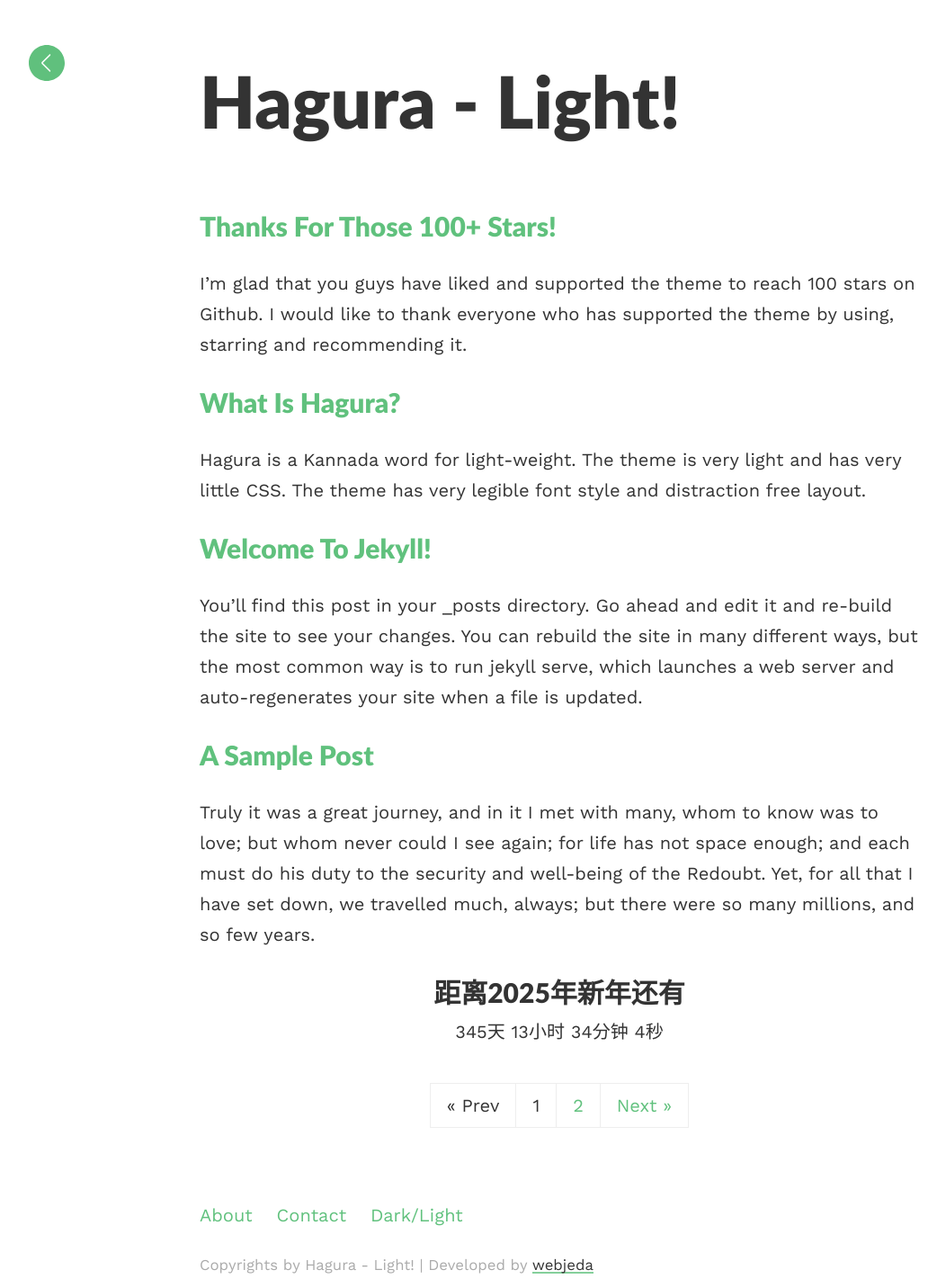
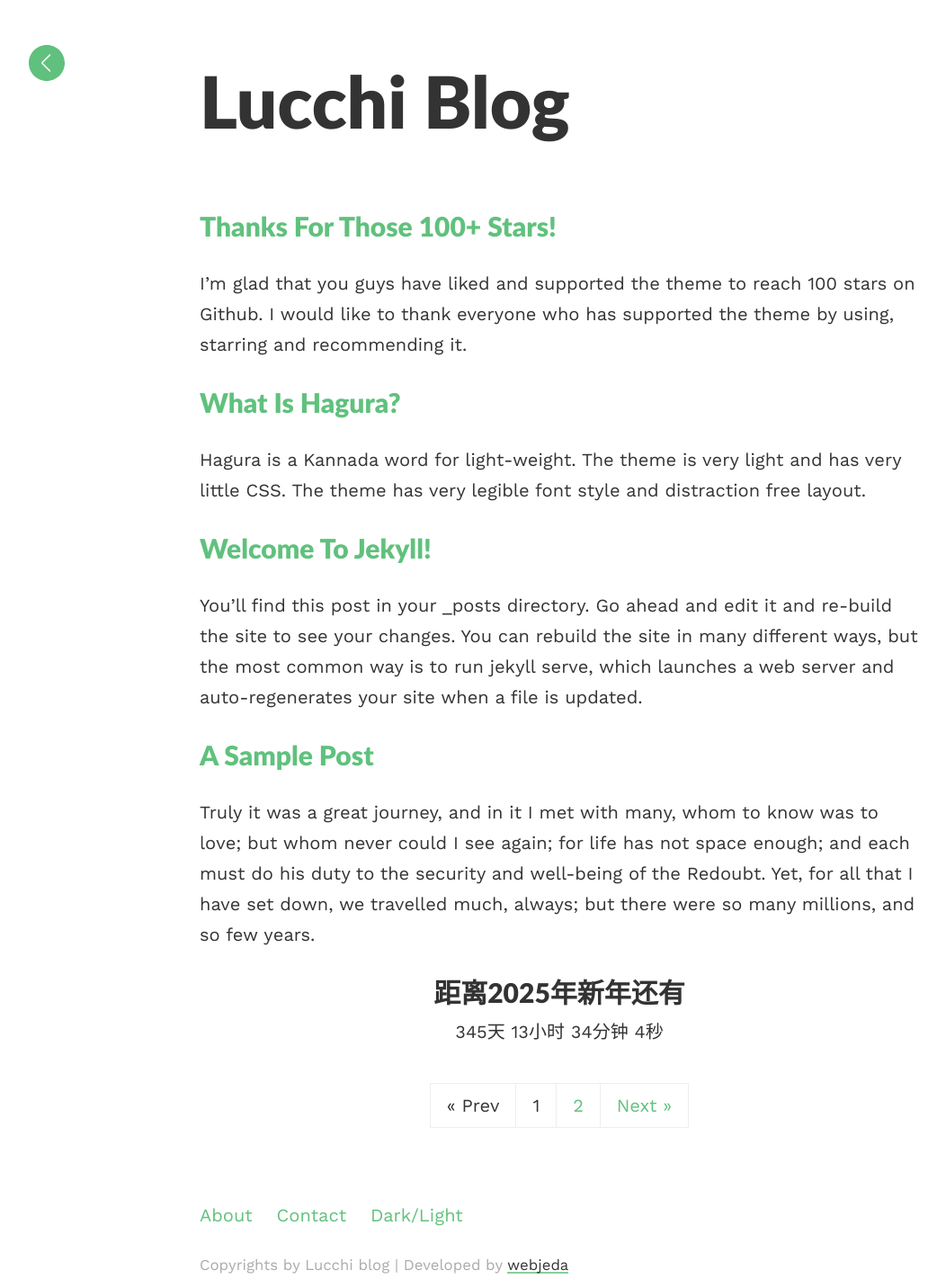
Before and after one commit to KEAIYOUAIXIAO/KEAIYOUAIXIAO.github.io, a Jekyll site: the page built from index.html, in a window 1280 px wide. Shown: the whole page at 90% size, without its empty margins (18-1070 px from the left). Built offline with Jekyll 4.4.1, drawn with Linux system fonts in a browser that asks for light colours; the list of posts is cut into pages by our own code.

Commit message:
Update _config.yml

```diff
--- a/_config.yml
+++ b/_config.yml
@@ -1,6 +1,6 @@
 ### your site title here
 
-title: Hagura - Light!
+title: Lucchi blog
 # disabled because we are using a custom domain
 #baseurl: /hagura # name of the repository
 email: your@email.com
```
